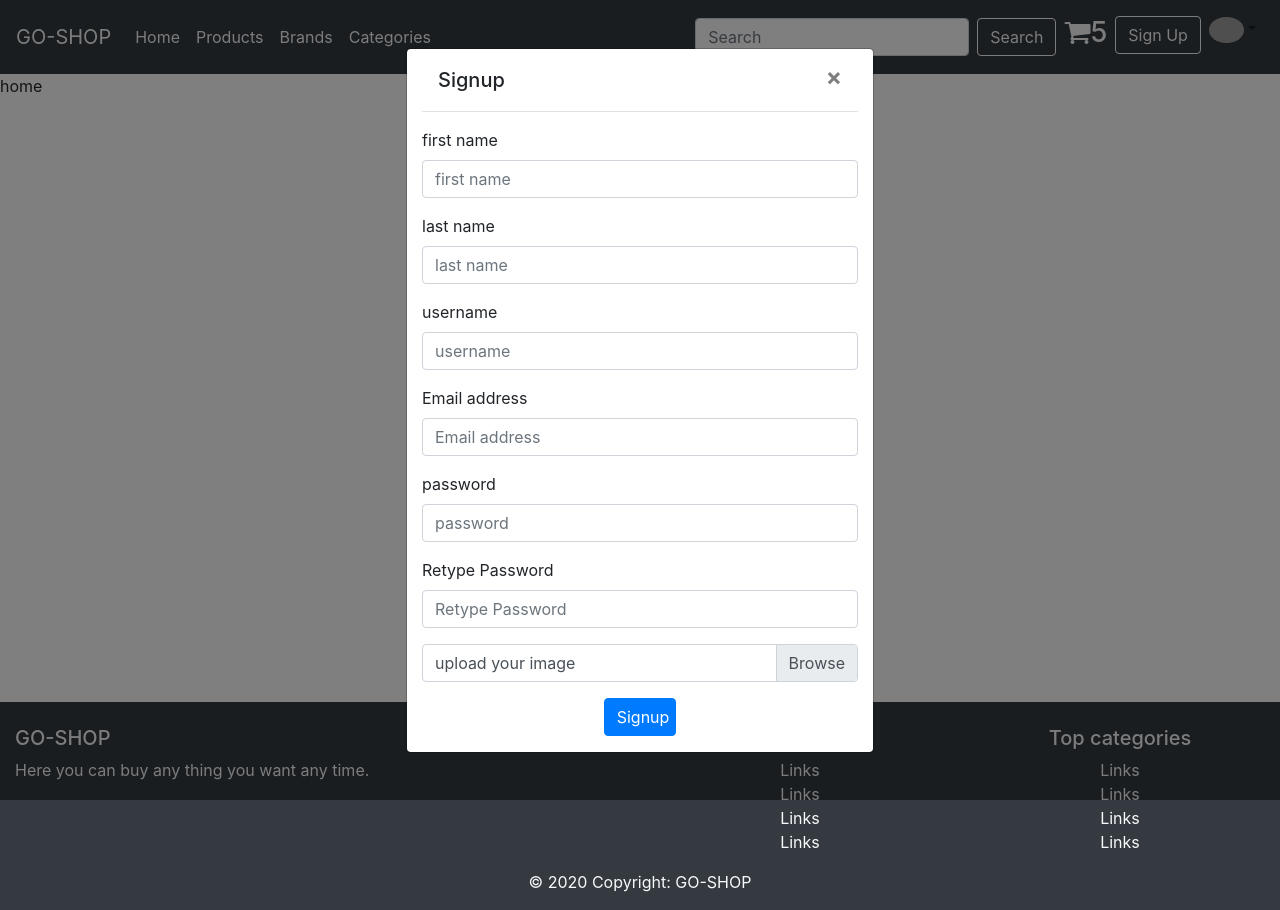
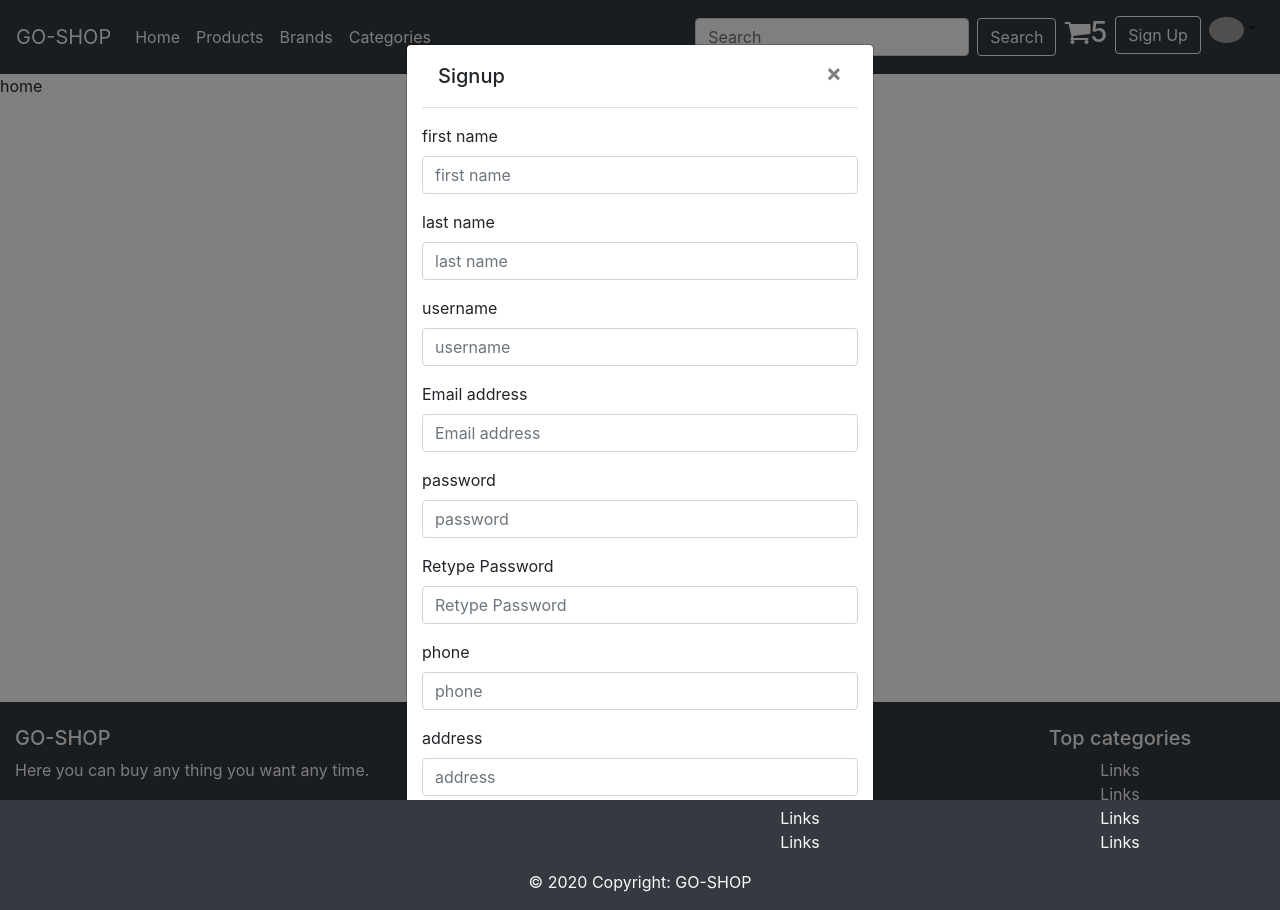
Before and after one commit to mena996/Go-Shop-UI, a React (Create React App) app: page / in a window 1280 px wide. Both pictures are taken after a click on the button "Sign Up". Built offline with nearby package versions, Linux system fonts and the light colour scheme; grey boxes are pictures that could not be loaded.

Commit message:
change in sigup

```diff
--- a/src/componates/NavBarcomp.js
+++ b/src/componates/NavBarcomp.js
@@ -73,7 +73,7 @@ const NavBarcomp = ({ userid }) => {
             <li className="nav-item avatar dropdown">
               <a className="nav-link dropdown-toggle" id="navbarDropdownMenuLink-55" data-toggle="dropdown"
                 aria-haspopup="true" aria-expanded="false" href="#!">
-                <img src="https://mdbootstrap.com/img/Photos/Avatars/avatar-2.jpg" width="35px" className="rounded-circle z-depth-0"
+                <img src="https://mdbootstrap.com/img/Photos/Avatars/avatar.jpg" width="35px" className="rounded-circle z-depth-0"
                   alt="avatar" />
               </a>
               <div className="dropdown-menu dropdown-menu-lg-right dropdown-secondary"
--- a/src/componates/SignUpcomp.js
+++ b/src/componates/SignUpcomp.js
@@ -8,12 +8,14 @@ const SignUpcomp = ({ productid, userid }) => {
   const [newUserLastName, setnewUserLastName] = useState([]);
   const [newUserUsername, setnewUserUsername] = useState([]);
   const [newUserEmail, setnewUserEmail] = useState([]);
+  const [newUserPhone, setnewUserPhone] = useState([]);
+  const [newUserAddress, setnewUserAddress] = useState([]);
   const [newUserPassword, setnewUserPassword] = useState([]);
   const [newUserPasswordCheck, setnewUserPasswordCheck] = useState([]);
-  const [newUserImage, setnewUserImage] = useState([]);
-  const handleChange = (e) => {
-    setnewUserImage(e.target.files[0]);
-  }
+  // const [newUserImage, setnewUserImage] = useState([]);
+  // const handleChange = (e) => {
+  //   setnewUserImage(e.target.files[0]);
+  // }
   const handleSubmit = (e) => {
     e.preventDefault();
     let newUser = {
@@ -22,16 +24,25 @@ const SignUpcomp = ({ productid, userid }) => {
       "username": newUserUsername,
       "email": newUserEmail,
       "password": newUserPassword,
-      "image": newUserImage,
+      "phone": newUserPhone,
+      "address": newUserAddress,
+      // "image": newUserImage,
       "isadmin": false
     };
-    // console.log(newUser);
-    if (newUserPassword.length < 4) {
+    // console.log(newUser)(;
+    if (!(/^(012[2|7]|010[0|6]|011[1|4]|0155).{7}$/.test(newUserPhone))) {
+      setErors("please enter valid phone")
+    }
+    else if (newUserAddress.length < 5) {
+      setErors("address is too short")
+    }
+    else if (newUserPassword.length < 4) {
       setErors("password is too short")
     }
     else if (newUserPassword !== newUserPasswordCheck) {
       setErors("password doesnot match");
     } else {
+      console.log(newUser);
       Axios.post('http://localhost:5000/users', newUser).then((messages) => {
         setdone(messages);
         setErors("");
@@ -41,8 +52,14 @@ const SignUpcomp = ({ productid, userid }) => {
         setnewUserEmail("");
         setnewUserPassword("");
         setnewUserPasswordCheck("");
-        setnewUserImage("");
-      }).catch((err) => setErors(err.response.data));
+        setnewUserPhone("");
+        setnewUserAddress("");
+        // setnewUserImage("");
+      }).catch((err) => {
+        setErors(err.response.data);
+        setdone("");
+        console.log(err);
+      });
     }
   }
   return (
@@ -83,11 +100,20 @@ const SignUpcomp = ({ productid, userid }) => {
                 <label >Retype Password</label>
                 <input type="password" className="form-control" id="passwordCheck" value={newUserPasswordCheck} onChange={e => { const { target: { value } } = e; setnewUserPasswordCheck(value) }} aria-describedby="emailHelp" placeholder="Retype Password" required />
               </div>
-              <div className="custom-file mb-3">
+              <div className="form-group">
+                <label >phone</label>
+                <input type="text" className="form-control" id="username" value={newUserPhone} onChange={e => { const { target: { value } } = e; setnewUserPhone(value) }} aria-describedby="emailHelp" placeholder="phone" required />
+              </div>
+              <div className="form-group">
+                <label >address</label>
+                <input type="text" className="form-control" id="address" value={newUserAddress} onChange={e => { const { target: { value } } = e; setnewUserAddress(value) }} aria-describedby="emailHelp" placeholder="address" required />
+              </div>
+
+              {/* <div className="custom-file mb-3">
                 <input type="file" className="custom-file-input" id="validatedCustomFile" value={newUserImage} onChange={(e) => handleChange(e)} required />
                 <label className="custom-file-label" >upload your image</label>
                 <div className="invalid-feedback">Example invalid custom file feedback</div>
-              </div>
+              </div> */}
               <div className="form-group mb-3 text-center">
                 <button className="btn btn-primary col-2" type="submit">Signup</button>
               </div>
```
